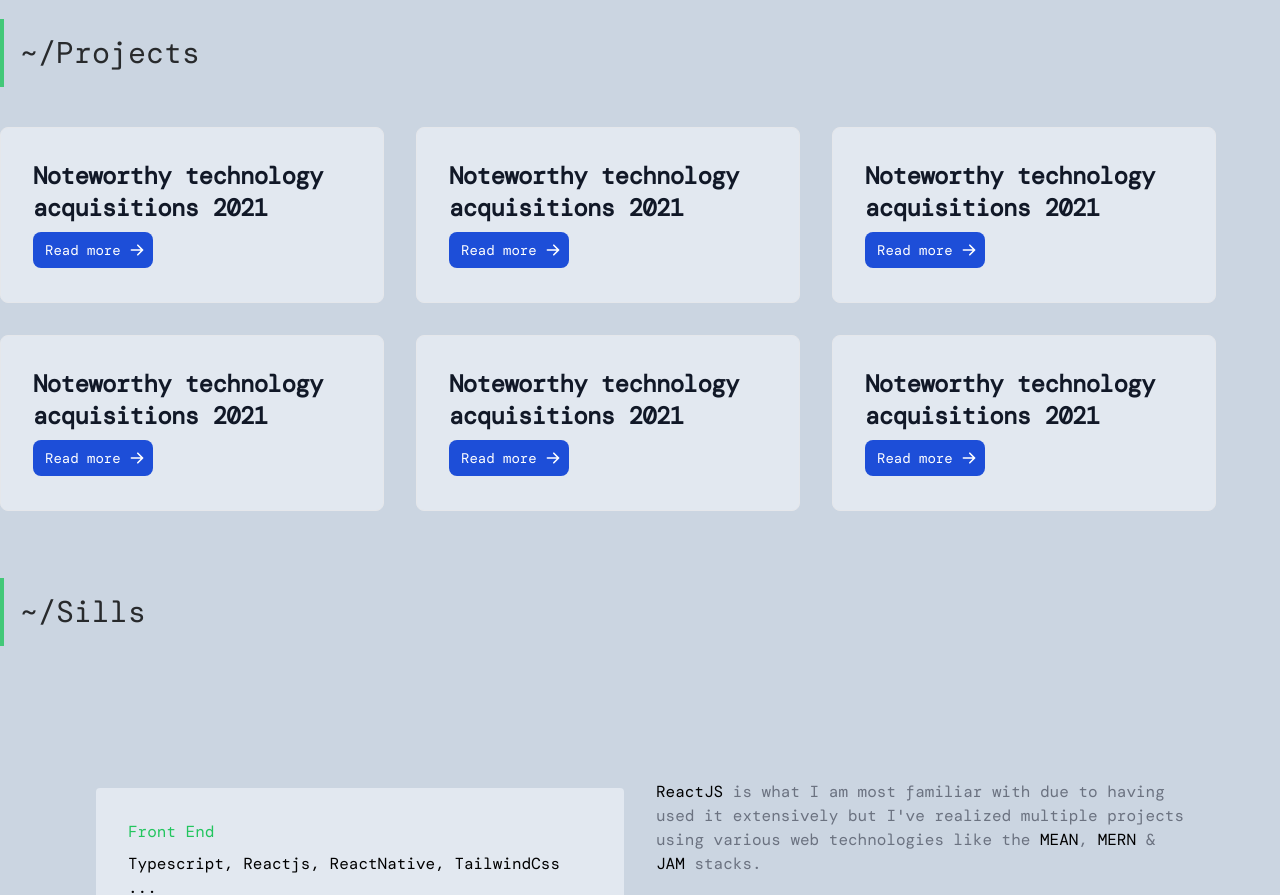
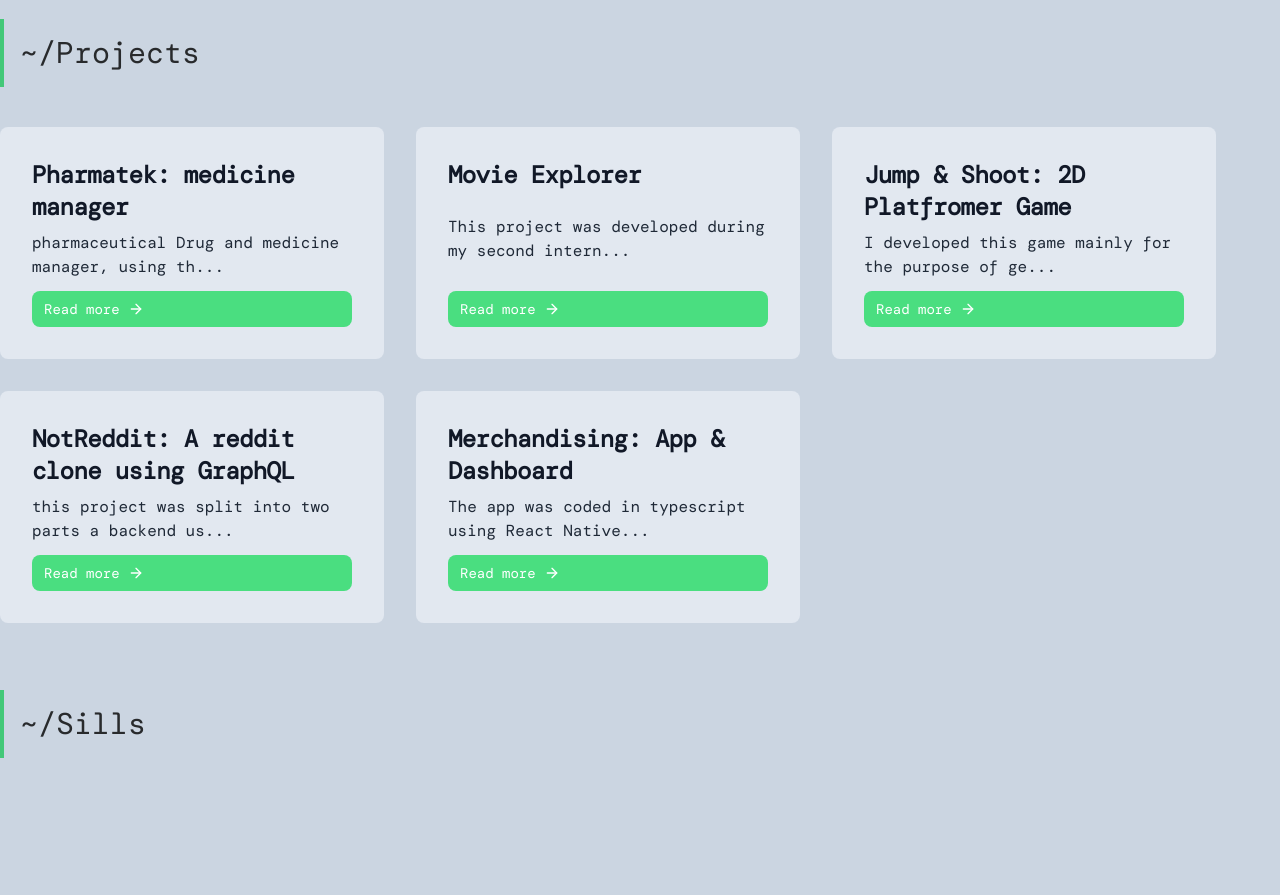
Before and after one commit to MoNouri97/monouri97.github.io, a Next.js app: page / in a window 1280 px wide. Shown: the part 4180-5075 px from the top of the page. Built offline with nearby package versions, Linux system fonts and the light colour scheme.

Commit message:
projects wip

```diff
--- a/components/Projects/Project.tsx
+++ b/components/Projects/Project.tsx
@@ -1,52 +1,67 @@
 import { motion } from 'framer-motion';
 import React from 'react';
+import { FiArrowRight } from 'react-icons/fi';
 
+export type ProjectData = {
+  title: string;
+  description: string;
+  tags: string;
+};
 type ProjectProps = {
   isExpanded: boolean;
   onExpand: () => void;
-};
+} & ProjectData;
 
-const Project: React.FC<ProjectProps> = ({ isExpanded, onExpand }) => {
-  // const [isExpanded, setIsExpanded] = useState(false);
+const Project: React.FC<ProjectProps> = ({
+  isExpanded,
+  onExpand,
+  title,
+  description,
+  tags,
+}) => {
   return (
     <>
       <motion.div
         layout
-        className={` rounded-lg border bg-slate-200 p-8 dark:bg-dark ${
-          isExpanded ? 'absolute z-[101]' : 'h-44 max-w-sm'
+        className={` flex flex-col justify-between rounded-lg bg-slate-200 p-8 dark:bg-dark ${
+          isExpanded
+            ? 'fixed top-0 z-[101] h-auto sm:top-64 lg:left-64 lg:right-64 '
+            : 'h-70 max-w-sm'
         } `}
       >
-        <motion.a href="#">
+        <motion.a onClick={onExpand}>
           <motion.h5
             layout="position"
-            className="mb-2 text-2xl font-bold tracking-tight text-gray-900 dark:text-white"
+            className="mb-2 cursor-pointer text-2xl font-bold tracking-tight text-gray-900 dark:text-white"
           >
-            Noteworthy technology acquisitions 2021
+            {title}
           </motion.h5>
         </motion.a>
-        {isExpanded && (
-          <p className="mb-3 font-normal text-gray-700 dark:text-gray-400">
-            Here are the biggest enterprise technology acquisitions of 2021 so
-            far, in reverse chronological order.
+
+        {!isExpanded ? (
+          <p className="mb-3  font-normal text-gray-800 dark:text-gray-400">
+            {description.slice(0, 50) + '...'}
           </p>
+        ) : (
+          <>
+            <p className="mb-3 font-normal text-gray-700 dark:text-gray-400">
+              {description}
+            </p>
+            <div className="my-10">
+              {tags.split(';').map(tag => (
+                <span className="m-1 rounded bg-slate-300 p-2 text-sm dark:bg-darker">
+                  {tag.trim()}
+                </span>
+              ))}
+            </div>
+          </>
         )}
         <motion.button
           onClick={onExpand}
-          className="inline-flex items-center rounded-lg bg-blue-700 py-2 px-3 text-center text-sm font-medium text-white hover:bg-blue-800 focus:outline-none focus:ring-4 focus:ring-blue-300 dark:bg-blue-600 dark:hover:bg-blue-700 dark:focus:ring-blue-800"
+          className="inline-flex max-w-md items-center rounded-lg bg-green-400 py-2 px-3 text-center text-sm font-medium text-white hover:bg-green-800  dark:bg-green-600 dark:hover:bg-green-700"
         >
-          Read more
-          <svg
-            className="ml-2 -mr-1 h-4 w-4"
-            fill="currentColor"
-            viewBox="0 0 20 20"
-            xmlns="http://www.w3.org/2000/svg"
-          >
-            <path
-              fill-rule="evenodd"
-              d="M10.293 3.293a1 1 0 011.414 0l6 6a1 1 0 010 1.414l-6 6a1 1 0 01-1.414-1.414L14.586 11H3a1 1 0 110-2h11.586l-4.293-4.293a1 1 0 010-1.414z"
-              clip-rule="evenodd"
-            ></path>
-          </svg>
+          {isExpanded ? 'Read Less' : 'Read more'}
+          <FiArrowRight className="ml-2 -mr-1 h-4 w-4" />
         </motion.button>
       </motion.div>
       {isExpanded && <div className="h-44 w-96 max-w-sm"></div>}
--- a/components/Projects/Projects.tsx
+++ b/components/Projects/Projects.tsx
@@ -1,5 +1,6 @@
 import { motion } from 'framer-motion';
 import React, { useState } from 'react';
+import PROJECTS from '../../constants/PROJECTS';
 import Title from '../Title';
 import Project from './Project';
 
@@ -20,14 +21,15 @@ const Projects: React.FC<ProjectsProps> = ({}) => {
         onClick={() => setExpanded(undefined)}
       ></motion.div>
       <div className="flex w-full max-w-7xl flex-wrap gap-8">
-        {Array(6)
-          .fill(0)
-          .map((p, i) => (
-            <Project
-              isExpanded={i == expanded}
-              onExpand={() => setExpanded(i)}
-            />
-          ))}
+        {PROJECTS.map((p, i) => (
+          <Project
+            {...p}
+            isExpanded={i == expanded}
+            onExpand={() => {
+              i == expanded ? setExpanded(undefined) : setExpanded(i);
+            }}
+          />
+        ))}
       </div>
     </section>
   );
--- a/constants/PROJECTS.ts
+++ b/constants/PROJECTS.ts
@@ -1,6 +1,8 @@
+import { ProjectData } from '../components/Projects/Project';
+
 export default [
   {
-    title: 'Pharmatek: pharmaceutical Drug and medicine manager',
+    title: 'Pharmatek: medicine manager',
     description: `pharmaceutical Drug and medicine manager, using the MERN stack.
 		The backend is a REST API using Node & ExpressJS and Secured with JWTs, Powered by MongoDB database and the mongoose ORM.
 		The API consited of multiple endpoints to manipulate diverse objects (drugs, doctors, pharmacies, patients, ...).
@@ -26,10 +28,6 @@ export default [
   {
     title: 'Merchandising: App & Dashboard',
     description: `The app was coded in typescript using React Native and featured a lot of intersting components such as a map & geolocation fencing system using Google Maps api and dynamic form that can be used to generate a report which presented a lot of challenges and contained multiple types of inputs (text, numbers, images & files, toggles and check lists).`,
-    tags: 'ReactNative;React-query;Formik;typescript;Google Maps;',
+    tags: 'ReactNative;React-query;Formik;typescript;Google Maps',
   },
-] as {
-  title: string;
-  description: string;
-  tags: string;
-}[];
+] as ProjectData[];
```
